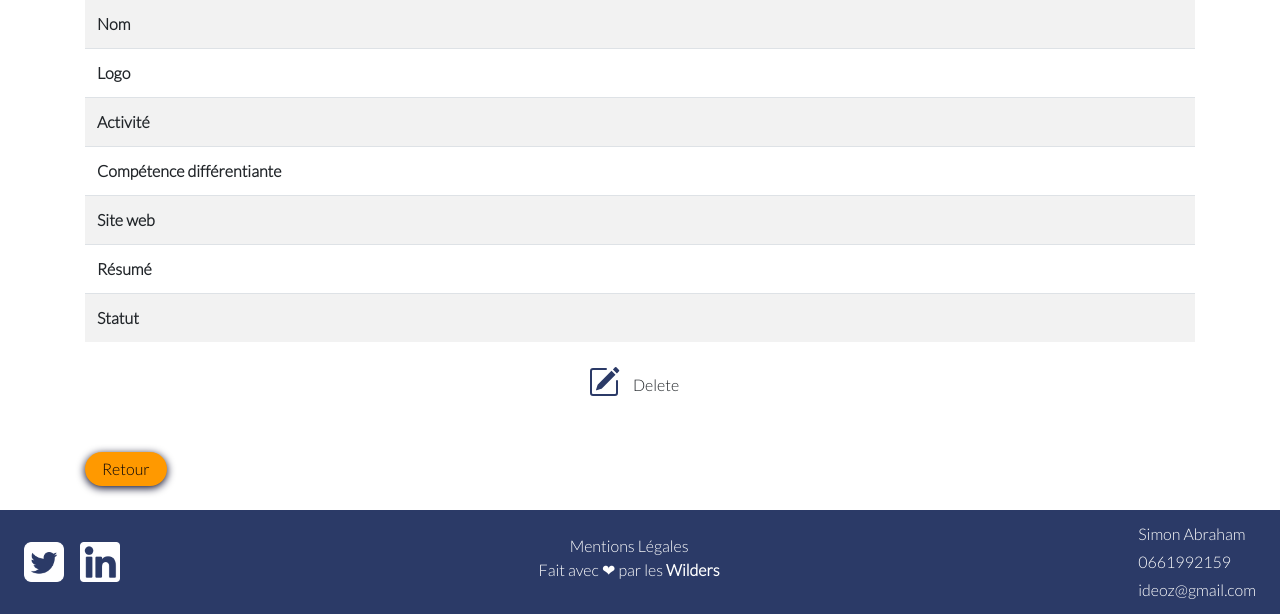
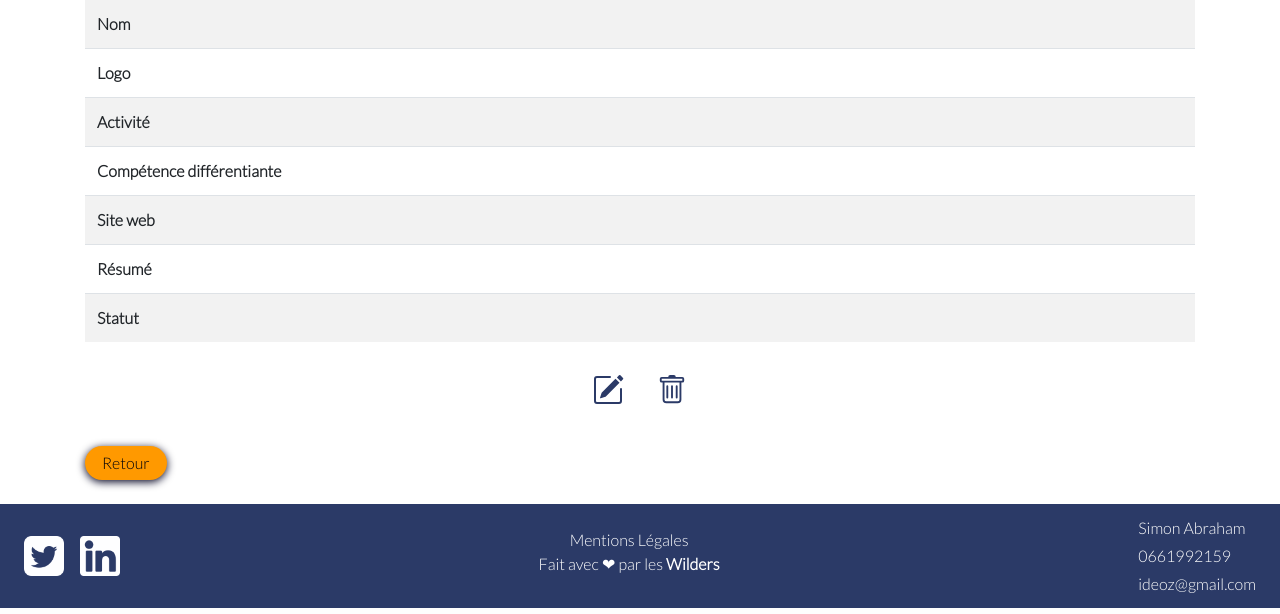
Before and after one commit to AbiEmmanuel/orleans-php-202009-project-ideoz, a Symfony app: template templates/admin/ecosystem/show.html.twig in a window 1280 px wide. Shown: the part 254-868 px from the top of the page. Run offline with Twig, Linux system fonts and the light colour scheme; the template is opened without the code that fills it, so the values that code supplies are empty; style sheets or scripts are compiled from the project's sources; some libraries are stand-ins or nearby versions.

Commit message:
delete ecosystem

```diff
--- a/assets/styles/adminEcosystem.scss
+++ b/assets/styles/adminEcosystem.scss
@@ -2,6 +2,12 @@
 
 .logo {
     height: $max-height-img-ecosystem;
+}
+
+.button-list {
+    a, form {
+        margin: $spacing-2;
+    }
 }
 
 .back {
--- a/src/Controller/AdminEcosystemController.php
+++ b/src/Controller/AdminEcosystemController.php
@@ -84,6 +84,9 @@ class AdminEcosystemController extends AbstractController
 
     /**
      * @Route("/{id}", name="delete", methods={"DELETE"})
+     * @param Request $request
+     * @param Ecosystem $ecosystem
+     * @return Response
      */
     public function delete(Request $request, Ecosystem $ecosystem): Response
     {
@@ -91,6 +94,8 @@ class AdminEcosystemController extends AbstractController
             $entityManager = $this->getDoctrine()->getManager();
             $entityManager->remove($ecosystem);
             $entityManager->flush();
+
+            $this->addFlash('danger', 'L\entreprise a bien été retirée de l\écosystème.');
         }
 
         return $this->redirectToRoute('ecosystem_index');
--- a/templates/admin/ecosystem/_delete_form.html.twig
+++ b/templates/admin/ecosystem/_delete_form.html.twig
@@ -1,5 +1,13 @@
-<form method="post" action="{{ path('ecosystem_delete', {'id': ecosystem.id}) }}" onsubmit="return confirm('Are you sure you want to delete this item?');">
+<form method="post" action="{{ path('ecosystem_delete', {'id': ecosystem.id}) }}"
+      onsubmit="return confirm('Voulez-vous vraiment supprimer cette entreprise ?');">
     <input type="hidden" name="_method" value="DELETE">
     <input type="hidden" name="_token" value="{{ csrf_token('delete' ~ ecosystem.id) }}">
-    <button class="btn">Delete</button>
+    <button class="text-primary btn p-0" title="Supprimer">
+        <svg xmlns="http://www.w3.org/2000/svg" width="30" height="30" fill="currentColor" class="bi bi-trash"
+             viewBox="0 0 16 16">
+            <path d="M5.5 5.5A.5.5 0 0 1 6 6v6a.5.5 0 0 1-1 0V6a.5.5 0 0 1 .5-.5zm2.5 0a.5.5 0 0 1 .5.5v6a.5.5 0 0 1-1 0V6a.5.5 0 0 1 .5-.5zm3 .5a.5.5 0 0 0-1 0v6a.5.5 0 0 0 1 0V6z"/>
+            <path fill-rule="evenodd"
+                  d="M14.5 3a1 1 0 0 1-1 1H13v9a2 2 0 0 1-2 2H5a2 2 0 0 1-2-2V4h-.5a1 1 0 0 1-1-1V2a1 1 0 0 1 1-1H6a1 1 0 0 1 1-1h2a1 1 0 0 1 1 1h3.5a1 1 0 0 1 1 1v1zM4.118 4L4 4.059V13a1 1 0 0 0 1 1h6a1 1 0 0 0 1-1V4.059L11.882 4H4.118zM2.5 3V2h11v1h-11z"/>
+        </svg>
+    </button>
 </form>
--- a/templates/admin/ecosystem/index.html.twig
+++ b/templates/admin/ecosystem/index.html.twig
@@ -53,6 +53,7 @@
                                           d="M1 13.5A1.5 1.5 0 0 0 2.5 15h11a1.5 1.5 0 0 0 1.5-1.5v-6a.5.5 0 0 0-1 0v6a.5.5 0 0 1-.5.5h-11a.5.5 0 0 1-.5-.5v-11a.5.5 0 0 1 .5-.5H9a.5.5 0 0 0 0-1H2.5A1.5 1.5 0 0 0 1 2.5v11z"/>
                                 </svg>
                             </a>
+                            {{ include('admin/ecosystem/_delete_form.html.twig') }}
                         </td>
                     </tr>
                 {% else %}
--- a/templates/admin/ecosystem/show.html.twig
+++ b/templates/admin/ecosystem/show.html.twig
@@ -43,7 +43,7 @@
             </tbody>
         </table>
 
-        <div class="d-flex justify-content-center my-4">
+        <div class="button-list d-flex justify-content-center">
             <a class="text-decoration-none"
                href="{{ path('ecosystem_edit', {'id': ecosystem.id}) }}" title="Modifier">
                 <svg xmlns="http://www.w3.org/2000/svg" width="32" height="32" fill="currentColor"
```
